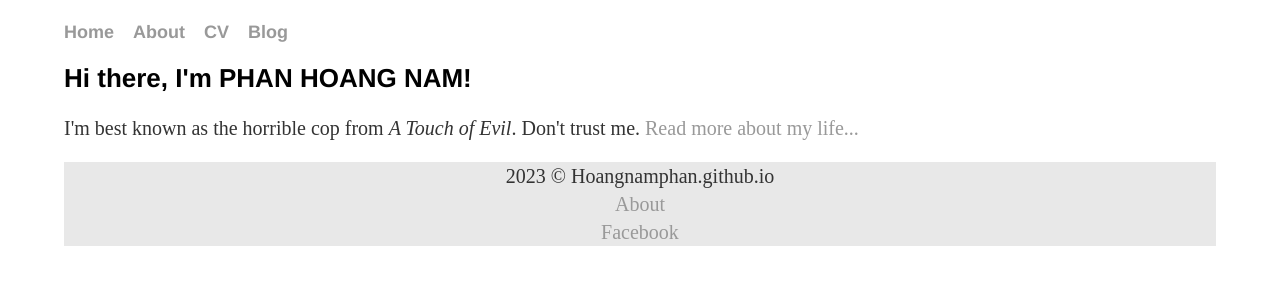
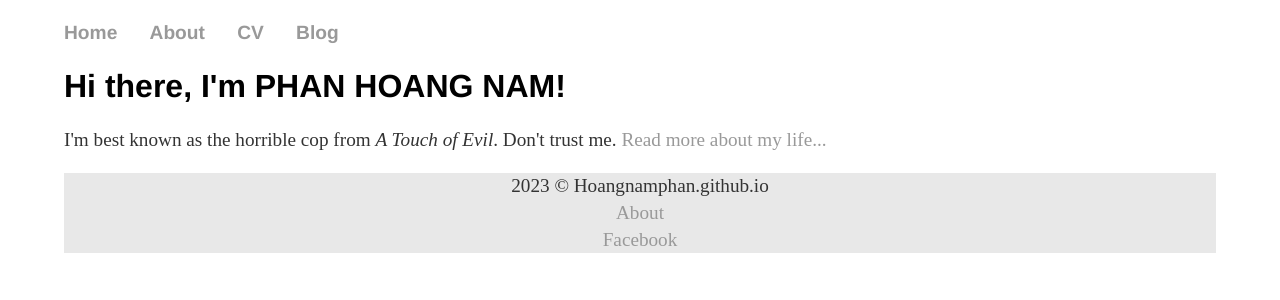
Before and after one commit to hoAngnaMPHan/hoangnamphan.github.io, a Jekyll site: the page built from index.html, in a window 1280 px wide. Shown: the top 300 px of the page. Built offline with Jekyll 4.4.1, drawn with Linux system fonts in a browser that asks for light colours; the list of posts is cut into pages by our own code.

Commit message:
Update main.css

```diff
--- a/css/main.css
+++ b/css/main.css
@@ -5,17 +5,17 @@
 a:visited {color: #006600}
 a:active {color: #FF00CC}
 
-p, ul { font-size: 20px; line-height: 1.4em; color: #333; }
+p, ul { font-size: 1.2em; line-height: 1.4em; color: #333; }
 
 h1, h2, h3, h4 { font-family: 'Helvetica', 'Arial', 'Sans-Serif'; }
-h1 { font-size: 26px;  }
-h2 { font-size: 24px; }
-h3 { font-size: 22px; }
-h4 { font-size: 20px; }
+h1 { font-size: 2.0em;  }
+h2 { font-size: 1.8em; }
+h3 { font-size: 1.6em; }
+h4 { font-size: 1.4em; }
 
-nav ul { font-size: 18px; font-family: 'Helvetica', 'Arial', 'Sans-Serif'; padding: 0px; list-style: none; font-weight: bold; }
-footer ul { font-size: 14px; font-family: 'Helvetica', 'Arial', 'Sans-Serif'; padding: 0px; list-style: none; font-weight: bold; }
-nav ul li, footer ul li { display: inline; margin-right: 14px; }
+nav ul { font-size: 1.2em; font-family: 'Helvetica', 'Arial', 'Sans-Serif'; padding: 0px; list-style: none; font-weight: bold; }
+footer ul { font-size: 1.4em; font-family: 'Helvetica', 'Arial', 'Sans-Serif'; padding: 0px; list-style: none; font-weight: bold; }
+nav ul li, footer ul li { display: inline; margin-right: 1.4em; }
 
 
 /* Blog */
@@ -24,8 +24,8 @@
 
 /* CV */
 .cv { margin: 0px 0px 60px; }
-.cv h1 { font-size: 20px; }
-.cv h2 { font-size: 18px; }
+.cv h1 { font-size: 1.6em; }
+.cv h2 { font-size: 1.4em; }
 .cv address, .cv .download { font-family: 'Helvetica', 'Arial', 'Sans-Serif'; }
 .cv address, .cv p { font-size: 1.6em; }
 .cv .download { float: right; font-size: .8em; text-transform: uppercase; }
```
